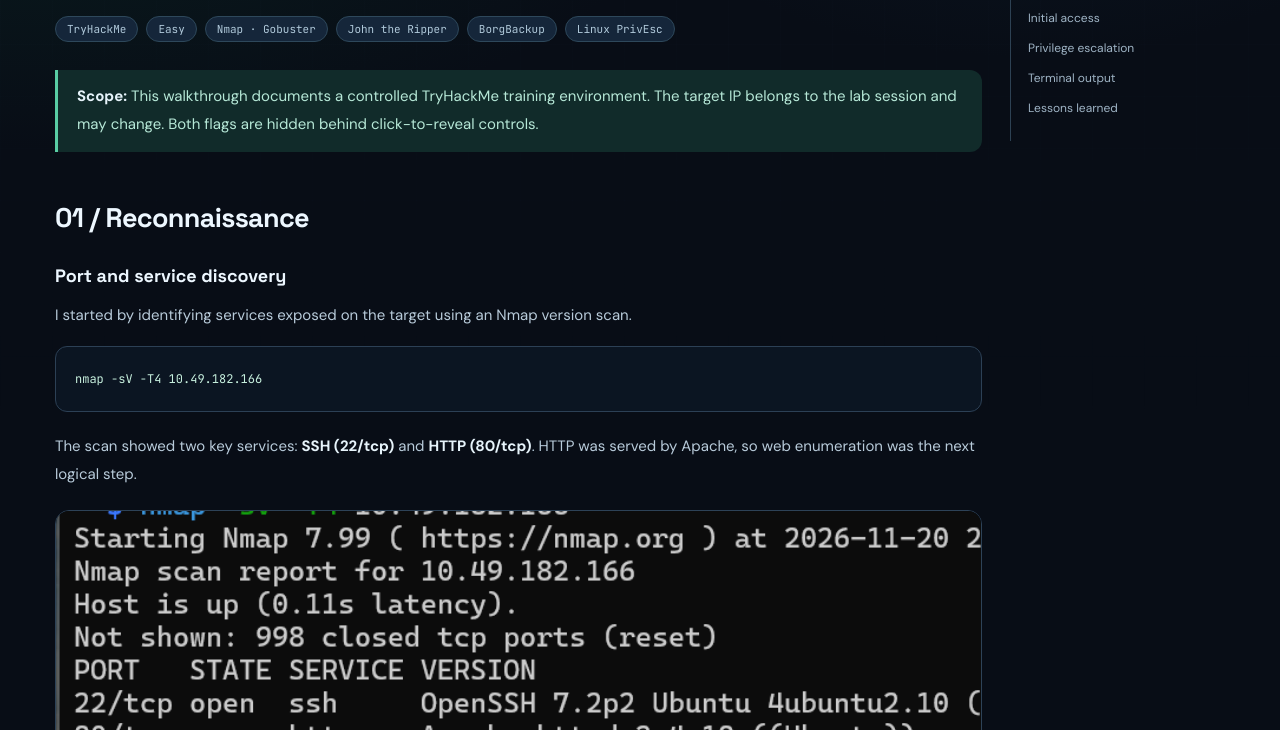
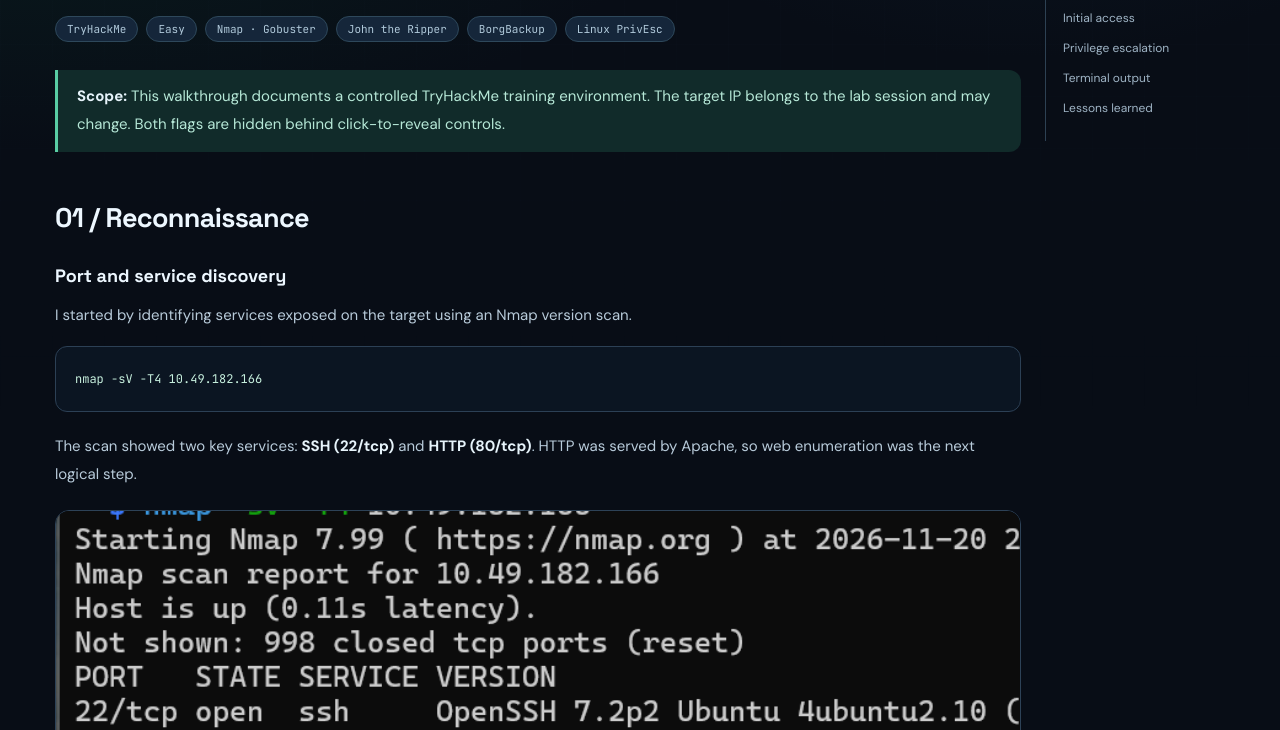
Before and after one commit to dang2503/dang2503.github.io, a plain HTML site: page writeups/cyborg.html in a window 1280 px wide. Shown: the part 372-1102 px from the top of the page. Drawn offline with Linux system fonts and the light colour scheme.

Commit message:
style(writeup): give article more room beside table of contents

```diff
--- a/writeups/cyborg.html
+++ b/writeups/cyborg.html
@@ -4,7 +4,7 @@
 <meta name="theme-color" content="#080d16"><title>TryHackMe Cyborg Write-up | DANG / SEC</title>
 <link rel="stylesheet" href="../assets/style.css?v=cyborg-20261120"><style>
 :root{color-scheme:dark}
-.article-layout{display:grid;grid-template-columns:minmax(0,1fr) 215px;gap:28px;align-items:start;margin:30px auto 100px}
+.article-layout{display:grid;grid-template-columns:minmax(0,1fr) 180px;gap:24px;align-items:start;margin:30px auto 100px}
 .article-main{min-width:0}
 .breadcrumb{display:flex;gap:9px;align-items:center;flex-wrap:wrap;color:#91a8ba;font:11px 'JetBrains Mono',monospace;margin:42px 0 28px}
 .breadcrumb a:hover{color:var(--mint)}
```
